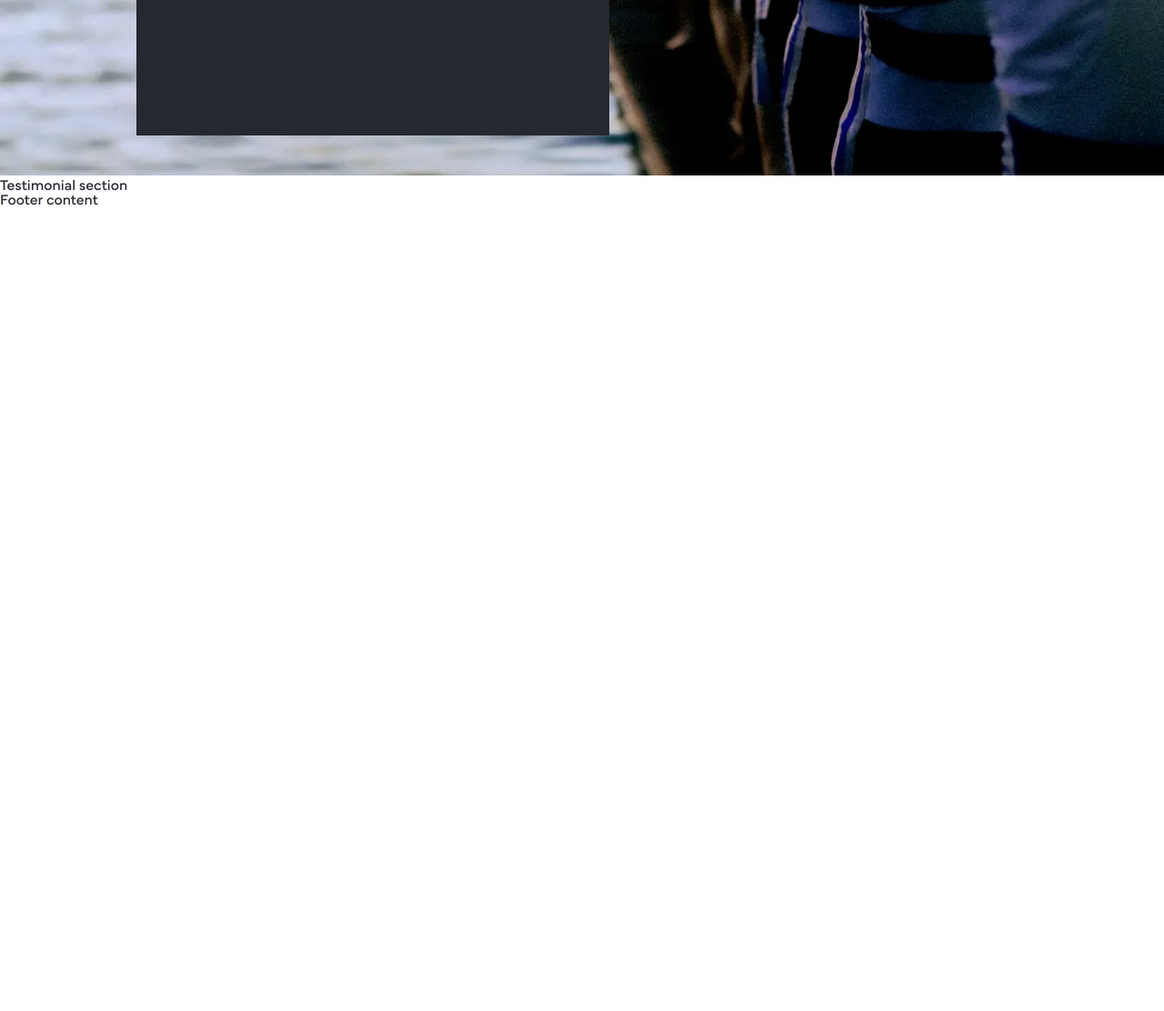
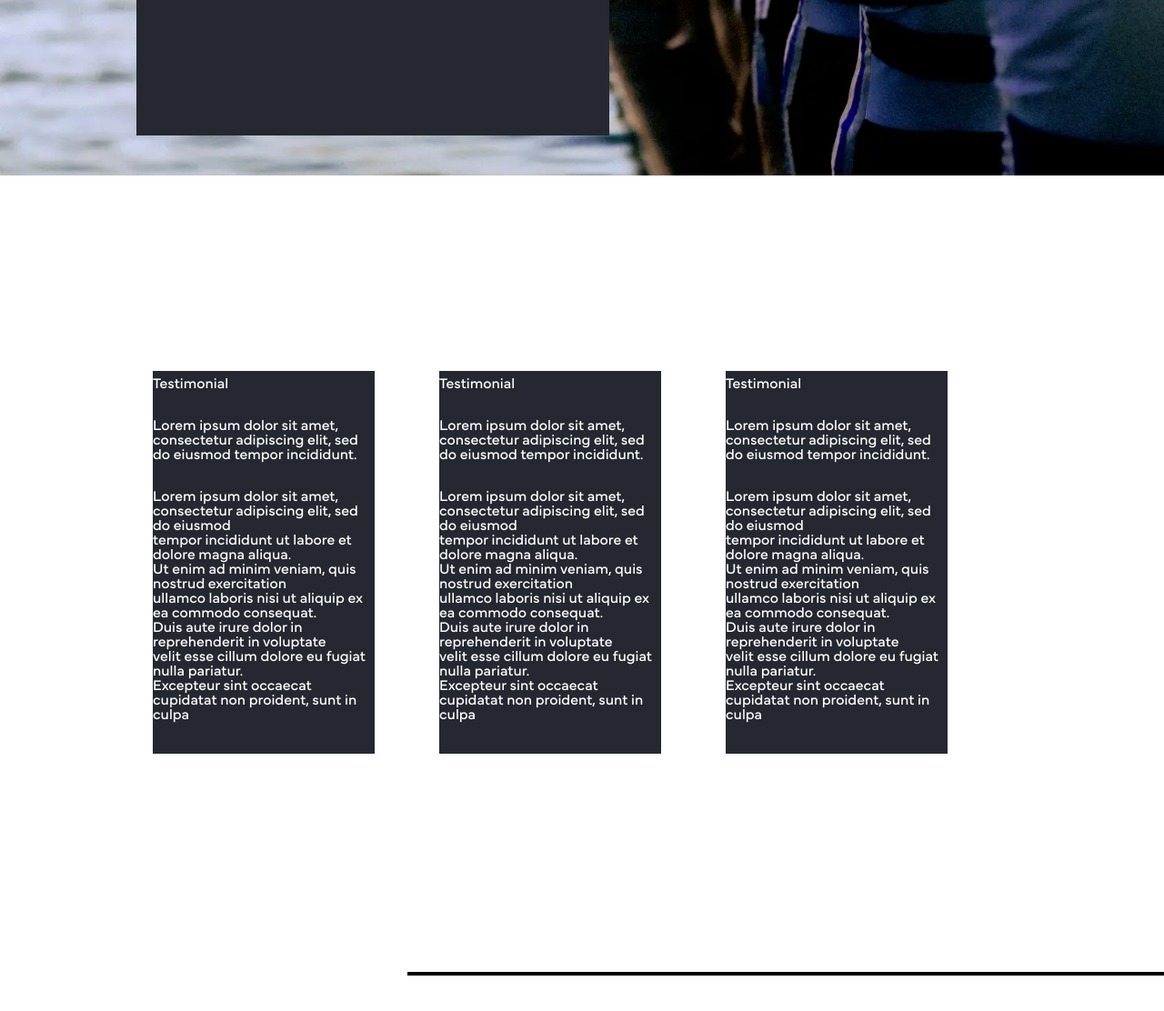
Before and after one commit to terryeah/duo-rowing, a website built with Vite: page index.html in a window 1280 px wide. Shown: the part 2687-3799 px from the top of the page at 91% size. Before the commit the page ends 2915 px from the top, so only its background shows below. Built offline with nearby package versions, Linux system fonts and the light colour scheme.

Commit message:
add testimonial container and text components, display them horizonally by adding scss code. add right-aligned devider on index.js

```diff
--- a/src/styles/sections/_home-testimonial.scss
+++ b/src/styles/sections/_home-testimonial.scss
@@ -1,3 +1,24 @@
 .home-testimonial{
+    margin: 212px 167px 0px 168px;
 
+    .testimonial-container{
+        display: flex;
+    }
+
+    .testimonial-box{
+        width: 321px;
+        height: 421px;
+        background-color: $primary;
+        display: flex;
+        align-items: center;
+        justify-content: center;
+        margin-right: 71px;
+
+        .product-description {
+            p {
+                margin-bottom:30px;
+                color: #fff;
+            }
+        }
+    }
 }
--- a/src/views/pages/home/index.js
+++ b/src/views/pages/home/index.js
@@ -24,6 +24,7 @@ export default function Home() {
         ${HomeProducts().outerHTML}
         ${Mission().outerHTML}
         ${Testimonial().outerHTML}
+        ${createDivider('right-aligned').outerHTML}
         ${Footer().outerHTML}
     `;
 }
--- a/src/views/pages/home/testimonial.js
+++ b/src/views/pages/home/testimonial.js
@@ -3,7 +3,71 @@ export default function Testimonial() {
 
     section.className = 'home-testimonial';
     section.innerHTML = `
-        <div>Testimonial section</div>
+        <div class="testimonial-container">
+            <div class="testimonial-box">
+                <div class="image-describer product-description">
+                    <p>Testimonial</p>
+                    <div>
+                        <p>Lorem ipsum dolor sit amet, <br>
+                        consectetur adipiscing elit, sed <br>
+                        do eiusmod tempor incididunt.</p>
+                        <p>
+                        Lorem ipsum dolor sit amet, <br>
+                        consectetur adipiscing elit, sed do eiusmod <br>
+                        tempor incididunt ut labore et dolore magna aliqua. <br>
+                        Ut enim ad minim veniam, quis nostrud exercitation <br>
+                        ullamco laboris nisi ut aliquip ex ea commodo consequat.<br>
+                        Duis aute irure dolor in reprehenderit in voluptate <br>
+                        velit esse cillum dolore eu fugiat nulla pariatur. <br>
+                        Excepteur sint occaecat cupidatat non proident, sunt in culpa
+                        </p>
+                    </div>
+                </div>
+            </div>
+
+            <div class="testimonial-box">
+                <div class="image-describer product-description">
+                    <p>Testimonial</p>
+                    <div>
+                        <p>Lorem ipsum dolor sit amet, <br>
+                        consectetur adipiscing elit, sed <br>
+                        do eiusmod tempor incididunt.</p>
+                        <p>
+                        Lorem ipsum dolor sit amet, <br>
+                        consectetur adipiscing elit, sed do eiusmod <br>
+                        tempor incididunt ut labore et dolore magna aliqua. <br>
+                        Ut enim ad minim veniam, quis nostrud exercitation <br>
+                        ullamco laboris nisi ut aliquip ex ea commodo consequat.<br>
+                        Duis aute irure dolor in reprehenderit in voluptate <br>
+                        velit esse cillum dolore eu fugiat nulla pariatur. <br>
+                        Excepteur sint occaecat cupidatat non proident, sunt in culpa
+                        </p>
+                    </div>
+                </div>
+            </div>
+
+            <div class="testimonial-box">
+                <div class="image-describer product-description">
+                    <p>Testimonial</p>
+                    <div>
+                        <p>Lorem ipsum dolor sit amet, <br>
+                        consectetur adipiscing elit, sed <br>
+                        do eiusmod tempor incididunt.</p>
+                        <p>
+                        Lorem ipsum dolor sit amet, <br>
+                        consectetur adipiscing elit, sed do eiusmod <br>
+                        tempor incididunt ut labore et dolore magna aliqua. <br>
+                        Ut enim ad minim veniam, quis nostrud exercitation <br>
+                        ullamco laboris nisi ut aliquip ex ea commodo consequat.<br>
+                        Duis aute irure dolor in reprehenderit in voluptate <br>
+                        velit esse cillum dolore eu fugiat nulla pariatur. <br>
+                        Excepteur sint occaecat cupidatat non proident, sunt in culpa
+                        </p>
+                    </div>
+                </div>
+            </div>
+
+        </div>
     `;
 
     return section;
```
